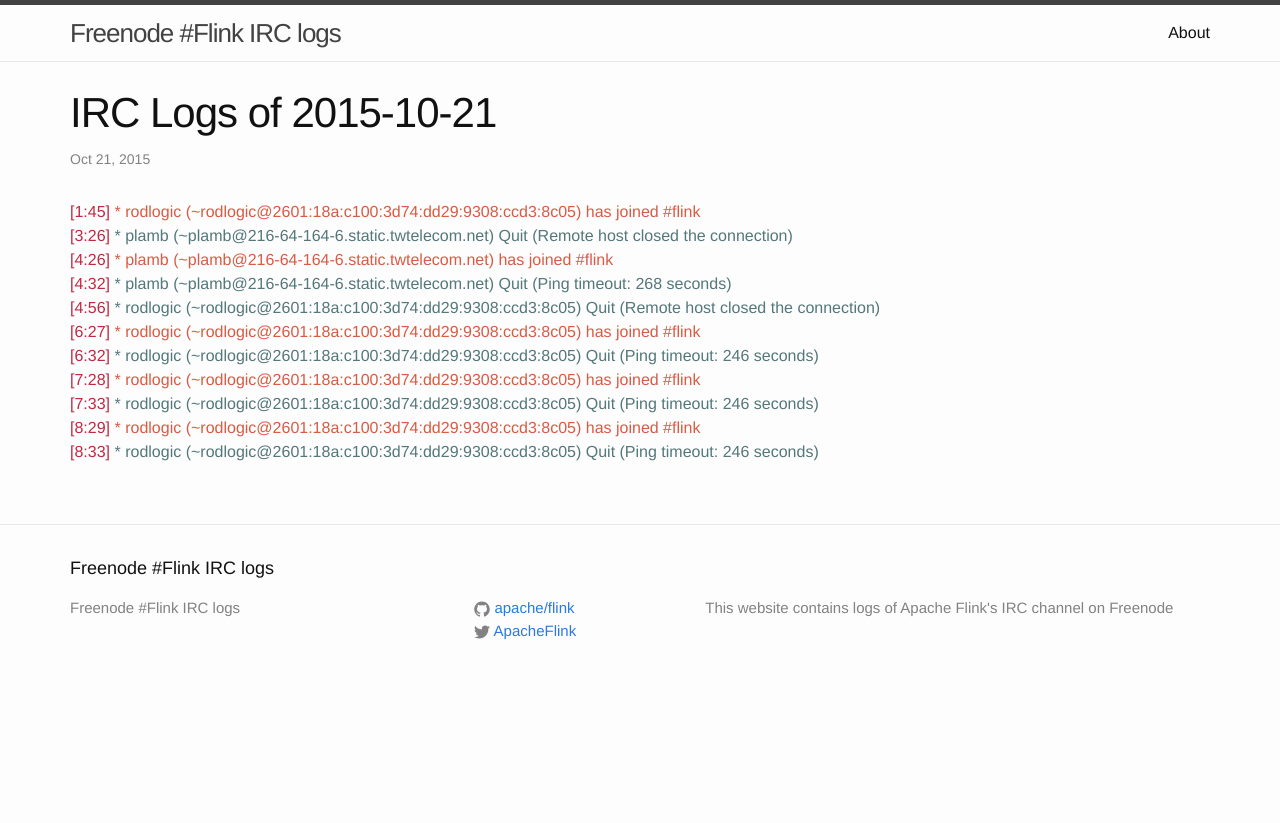
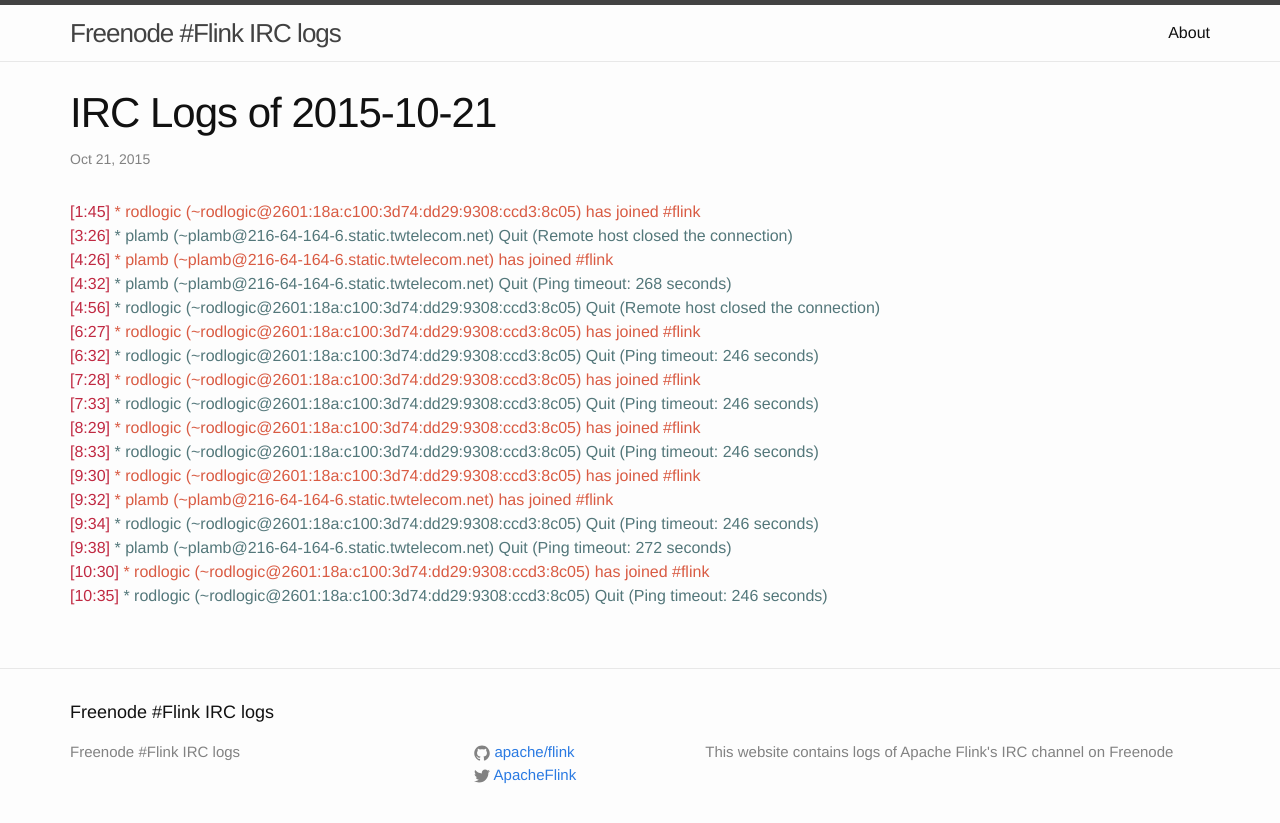
Before and after one commit to flink-irc-logs/flink-irc-logs.github.io, a Jekyll site: the page built from _posts/2015-10-21-logs.markdown, in a window 1280 px wide. Shown: the top 823 px of the page. Built offline with Jekyll 4.4.1, drawn with Linux system fonts in a browser that asks for light colours.

Commit message:
Update of the logs on Wed Oct 21 11:28:04 CEST 2015

```diff
--- a/_posts/2015-10-21-logs.markdown
+++ b/_posts/2015-10-21-logs.markdown
@@ -15,3 +15,9 @@
 <span class="irc-date">[7:33]</span> <span class="irc-navy">* rodlogic (~rodlogic@2601:18a:c100:3d74:dd29:9308:ccd3:8c05) Quit (Ping timeout: 246 seconds)</span><br />
 <span class="irc-date">[8:29]</span> <span class="irc-green">* rodlogic (~rodlogic@2601:18a:c100:3d74:dd29:9308:ccd3:8c05) has joined #flink</span><br />
 <span class="irc-date">[8:33]</span> <span class="irc-navy">* rodlogic (~rodlogic@2601:18a:c100:3d74:dd29:9308:ccd3:8c05) Quit (Ping timeout: 246 seconds)</span><br />
+<span class="irc-date">[9:30]</span> <span class="irc-green">* rodlogic (~rodlogic@2601:18a:c100:3d74:dd29:9308:ccd3:8c05) has joined #flink</span><br />
+<span class="irc-date">[9:32]</span> <span class="irc-green">* plamb (~plamb@216-64-164-6.static.twtelecom.net) has joined #flink</span><br />
+<span class="irc-date">[9:34]</span> <span class="irc-navy">* rodlogic (~rodlogic@2601:18a:c100:3d74:dd29:9308:ccd3:8c05) Quit (Ping timeout: 246 seconds)</span><br />
+<span class="irc-date">[9:38]</span> <span class="irc-navy">* plamb (~plamb@216-64-164-6.static.twtelecom.net) Quit (Ping timeout: 272 seconds)</span><br />
+<span class="irc-date">[10:30]</span> <span class="irc-green">* rodlogic (~rodlogic@2601:18a:c100:3d74:dd29:9308:ccd3:8c05) has joined #flink</span><br />
+<span class="irc-date">[10:35]</span> <span class="irc-navy">* rodlogic (~rodlogic@2601:18a:c100:3d74:dd29:9308:ccd3:8c05) Quit (Ping timeout: 246 seconds)</span><br />
```
